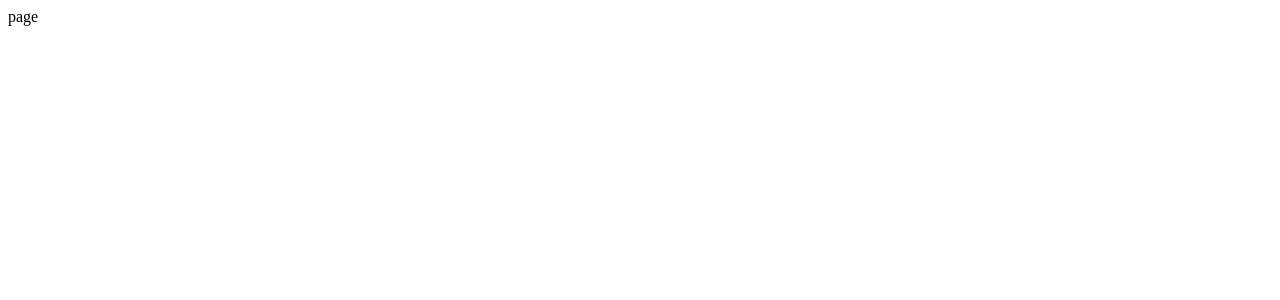
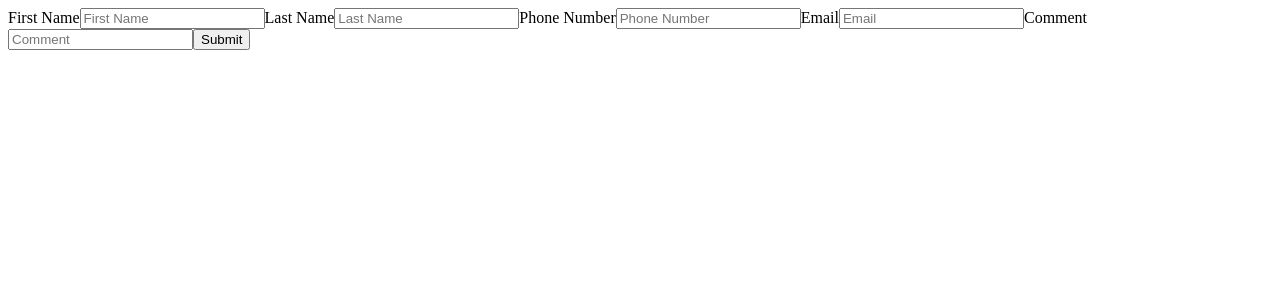
Before and after one commit to sramalho94/jjbphotography, a Next.js app: page /contact in a window 1280 px wide. Shown: the top 300 px of the page. Built offline with nearby package versions, Linux system fonts and the light colour scheme.

Commit message:
building out form

```diff
--- a/app/contact/page.js
+++ b/app/contact/page.js
@@ -1,7 +1,21 @@
 import React from 'react'
 
 const page = () => {
-  return <div>page</div>
+  return <div>
+    <form>
+      <label for="firstName">First Name</label>
+      <input id="firstName" type="text" required placeholder="First Name"></input>
+      <label for="lastName">Last Name</label>
+      <input id="lastName" type="text" placeholder="Last Name"></input>
+      <label for="phone">Phone Number</label>
+      <input id="phone" type="tel" required placeholder="Phone Number"></input>
+      <label for="email">Email</label>
+      <input id="email" type="email"  required placeholder="Email"></input>
+      <label for="comment">Comment</label>
+      <input id="comment" type="comment"  required placeholder="Comment"></input>
+      <button type ="submit">Submit</button>
+    </form>
+  </div>
 }
 
 export default page
```
